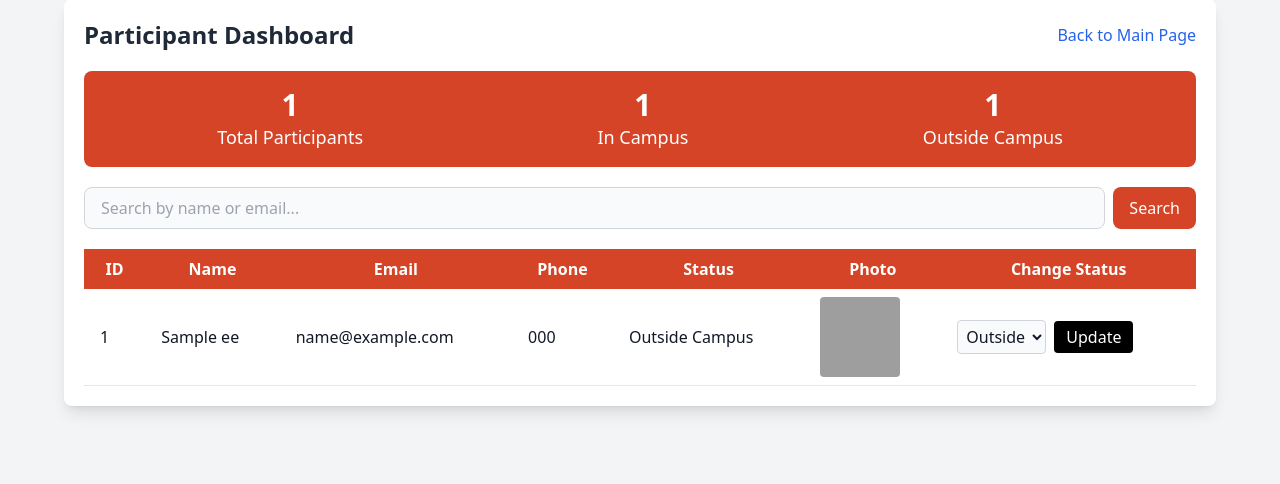
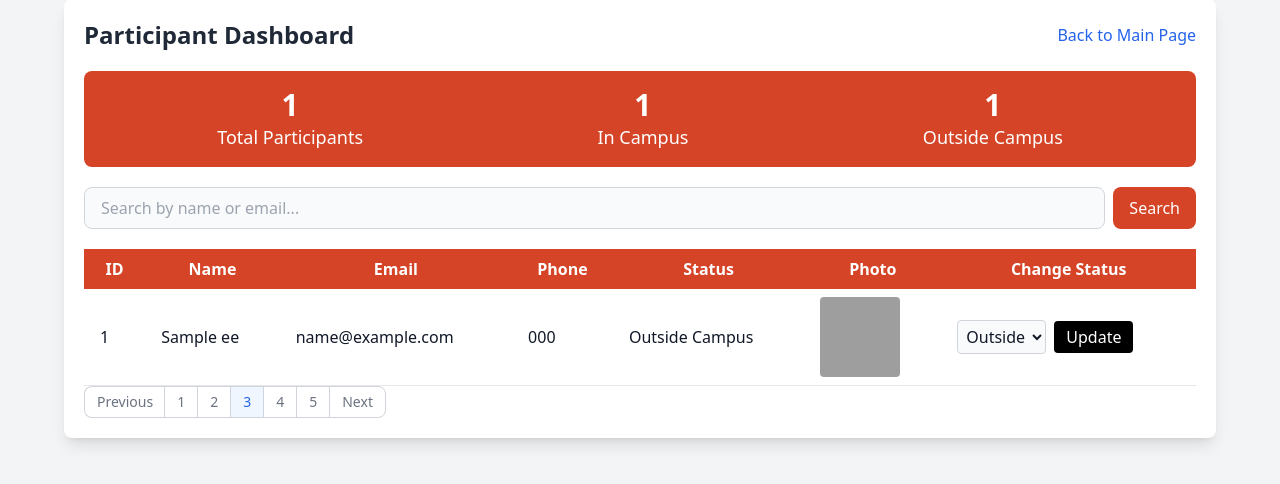
Before and after one commit to mahandev/kuru-management-system, a Flask app: page /dashboard in a window 1280 px wide. Shown: the part 21-505 px from the top of the page. Run offline with Flask 3, Linux system fonts and the light colour scheme; a database or web service that is not in the repository returns one stand-in record (values such as "Sample title"); some libraries are stand-ins or nearby versions; grey boxes are pictures that could not be loaded.

Commit message:
feat: livetime search bar

```diff
--- a/templates/dashboard.html
+++ b/templates/dashboard.html
@@ -8,7 +8,7 @@
 </head>
 <body class="bg-gray-100 dark:bg-[#121212] font-sans text-gray-900 dark:text-gray-100">
 
-    <div class="container max-w-6xl mx-auto my-5 p-5 bg-white dark:bg-[#1E1E1E] rounded-lg shadow-lg">
+    <div class="container min-w-[1050px] max-w-6xl mx-auto my-5 p-5 bg-white dark:bg-[#1E1E1E] rounded-lg shadow-lg">
         <div class="header flex justify-between items-center mb-5">
             <h1 class="text-2xl font-bold text-gray-800 dark:text-gray-200">Participant Dashboard</h1>
             <a href="/" class="text-blue-600 dark:text-[#BABABA] hover:underline">Back to Main Page</a>
@@ -30,7 +30,7 @@
         </div>
 
         <div class="search flex mt-5">
-            <input type="text" id="search-input" placeholder="Search by name or email..." class="flex-grow px-4 py-2 border border-gray-300 rounded-lg bg-gray-50 focus:outline-none focus:ring-2 focus:ring-blue-500 dark:bg-[#121212]">
+            <input type="text" id="search-input" oninput="filterParticipants()" placeholder="Search by name or email..." class="flex-grow px-4 py-2 border border-gray-300 rounded-lg bg-gray-50 focus:outline-none focus:ring-2 focus:ring-blue-500 dark:bg-[#121212]">
             <button onclick="filterParticipants()" class="ml-2 px-4 py-2 bg-[rgb(213,68,39)] text-white rounded-lg hover:bg-[rgb(188,61,35)] focus:outline-none">Search</button>
         </div>
 
@@ -55,7 +55,7 @@
                     <td class="px-4 py-2">{{ participant['phone'] }}</td>
                     <td class="px-4 py-2">{{ participant['status'] }}</td>
                     <td class="px-4 py-2">
-                        <img src="{{ url_for('get_image', participant_id=participant['_id']) }}" alt="Participant Photo" class="w-20 h-20 rounded">
+                        <img src="{{ url_for('get_image', participant_id=participant['_id']) }}" alt="Participant Photo" class="w-20 h-20 object-cover rounded">
                     </td>
                     <td class="px-4 py-2">
                         <form class="status-form flex items-center" method="POST" action="{{ url_for('update_status', participant_id=participant['_id']) }}">
@@ -70,6 +70,32 @@
                 {% endfor %}
             </tbody>
         </table>
+
+        <nav aria-label="Page navigation example">
+            <ul class="inline-flex -space-x-px text-sm">
+              <li>
+                <a href="#" class="flex items-center justify-center px-3 h-8 ms-0 leading-tight text-gray-500 bg-white border border-e-0 border-gray-300 rounded-s-lg hover:bg-gray-100 hover:text-gray-700 dark:bg-gray-800 dark:border-gray-700 dark:text-gray-400 dark:hover:bg-gray-700 dark:hover:text-white">Previous</a>
+              </li>
+              <li>
+                <a href="#" class="flex items-center justify-center px-3 h-8 leading-tight text-gray-500 bg-white border border-gray-300 hover:bg-gray-100 hover:text-gray-700 dark:bg-gray-800 dark:border-gray-700 dark:text-gray-400 dark:hover:bg-gray-700 dark:hover:text-white">1</a>
+              </li>
+              <li>
+                <a href="#" class="flex items-center justify-center px-3 h-8 leading-tight text-gray-500 bg-white border border-gray-300 hover:bg-gray-100 hover:text-gray-700 dark:bg-gray-800 dark:border-gray-700 dark:text-gray-400 dark:hover:bg-gray-700 dark:hover:text-white">2</a>
+              </li>
+              <li>
+                <a href="#" aria-current="page" class="flex items-center justify-center px-3 h-8 text-blue-600 border border-gray-300 bg-blue-50 hover:bg-blue-100 hover:text-blue-700 dark:border-gray-700 dark:bg-gray-700 dark:text-white">3</a>
+              </li>
+              <li>
+                <a href="#" class="flex items-center justify-center px-3 h-8 leading-tight text-gray-500 bg-white border border-gray-300 hover:bg-gray-100 hover:text-gray-700 dark:bg-gray-800 dark:border-gray-700 dark:text-gray-400 dark:hover:bg-gray-700 dark:hover:text-white">4</a>
+              </li>
+              <li>
+                <a href="#" class="flex items-center justify-center px-3 h-8 leading-tight text-gray-500 bg-white border border-gray-300 hover:bg-gray-100 hover:text-gray-700 dark:bg-gray-800 dark:border-gray-700 dark:text-gray-400 dark:hover:bg-gray-700 dark:hover:text-white">5</a>
+              </li>
+              <li>
+                <a href="#" class="flex items-center justify-center px-3 h-8 leading-tight text-gray-500 bg-white border border-gray-300 rounded-e-lg hover:bg-gray-100 hover:text-gray-700 dark:bg-gray-800 dark:border-gray-700 dark:text-gray-400 dark:hover:bg-gray-700 dark:hover:text-white">Next</a>
+              </li>
+            </ul>
+          </nav>
     </div>
 
     <script>
```
Lines whose indentation alone changed are shown as unchanged.
